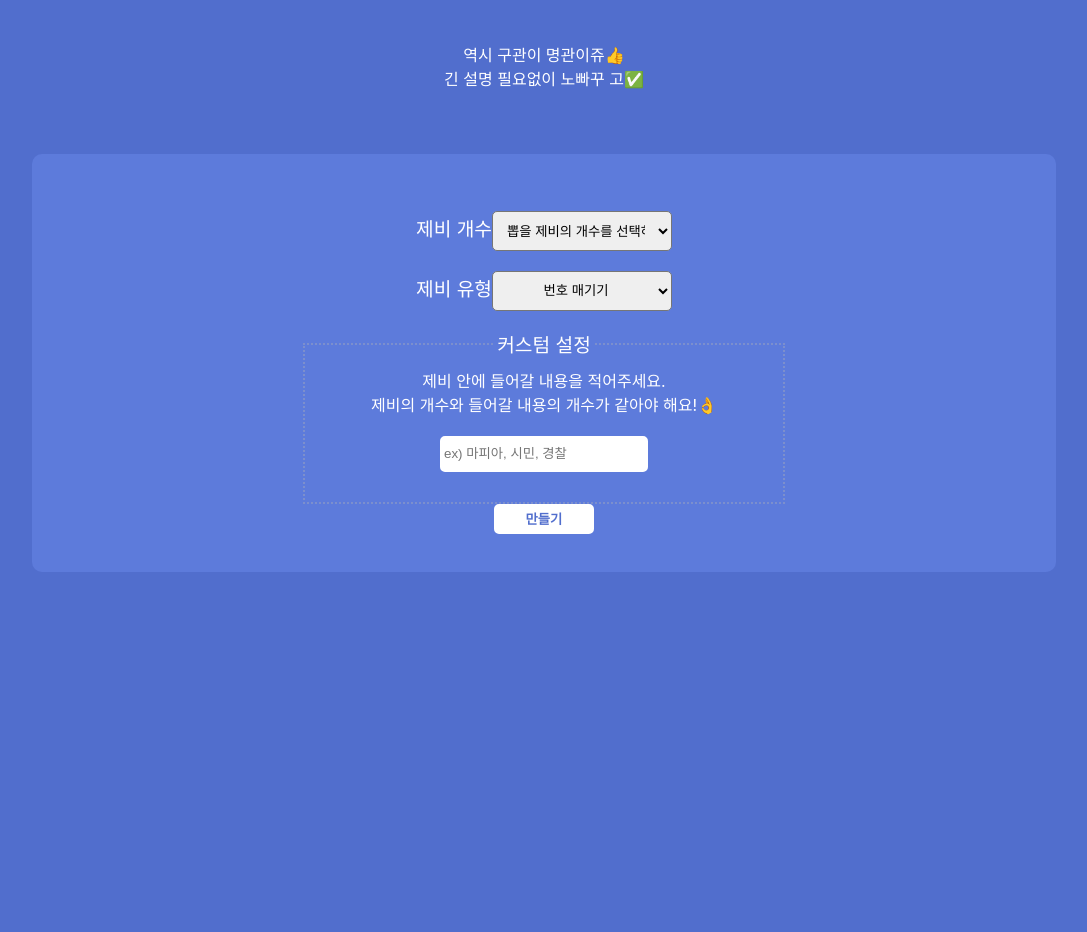
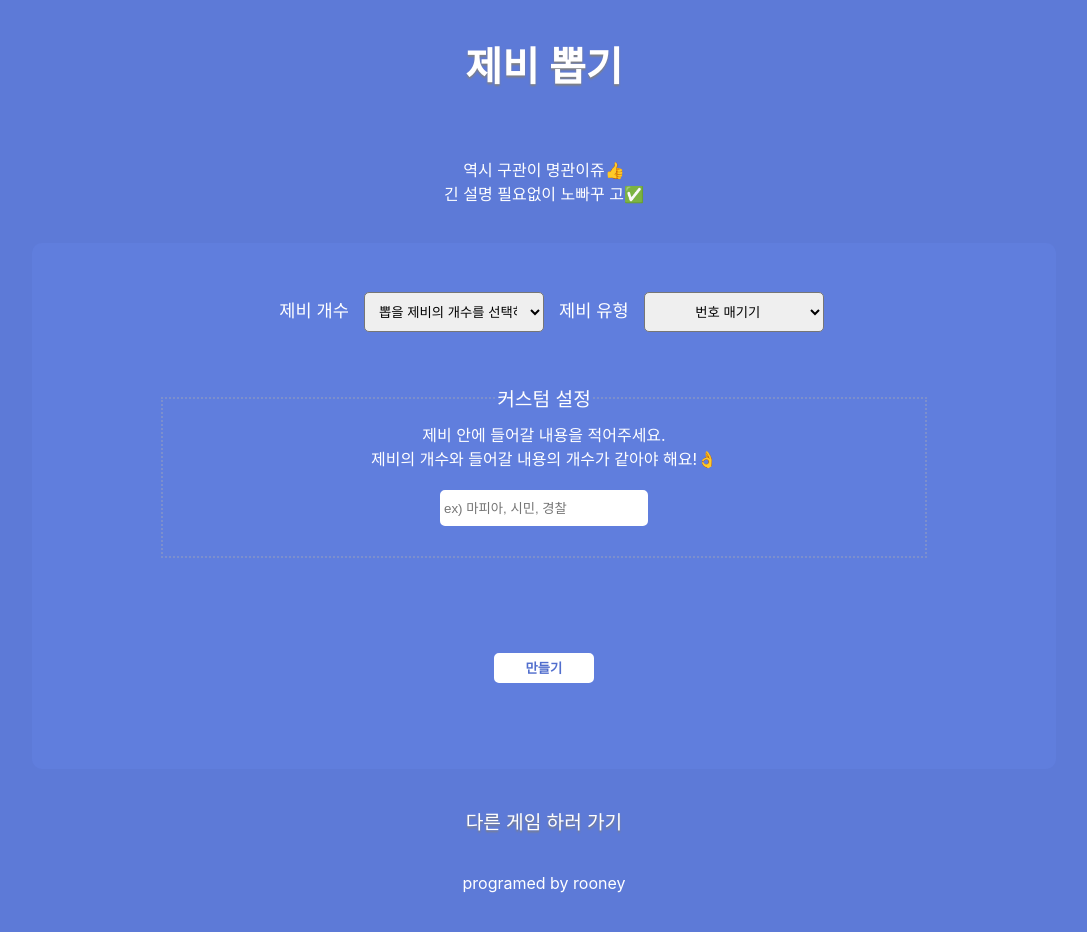
Before and after one commit to loveyrooney/momentum, a React (Create React App) app in the folder pickhelper/client/: page /jebi in a window 1280 px wide. Shown: the part 180-1112 px from the top of the page, without its empty margins (96-1183 px from the left). Before the commit the page ends 800 px from the top, so only its background shows below. Built offline with nearby package versions, Linux system fonts and the light colour scheme.

Commit message:
feat: 제비뽑기 완료, 룰렛 시작

```diff
--- a/pickhelper/client/package.json
+++ b/pickhelper/client/package.json
@@ -7,6 +7,7 @@
     "@testing-library/jest-dom": "^5.16.5",
     "@testing-library/react": "^13.4.0",
     "@testing-library/user-event": "^13.5.0",
+    "axios": "^1.2.5",
     "react": "^18.2.0",
     "react-dom": "^18.2.0",
     "react-redux": "^8.0.5",
--- a/pickhelper/client/src/components/Jebi.jsx
+++ b/pickhelper/client/src/components/Jebi.jsx
@@ -3,89 +3,94 @@ import { useSelector } from 'react-redux';
 import Header from './Header';
 import '../css/jebi.css';
 import { useRef } from 'react';
+import { useState } from 'react';
 
 const Jebi = () => {
     const headinfo = useSelector((state)=>state.admin.jebi);
     const countRef = useRef();
     const contentRef = useRef();
     const customRef = useRef();
+    const formRef = useRef();
+    const jebiboardRef = useRef();
     function count() {
-        let countarr = [];
+        let countArr = [];
         for (let i=2; i<21; i++) {
-            countarr.push(<option value={i}>{i}개</option>)
+            countArr.push(<option value={i}>{i}개</option>)
         }
-        return countarr;
+        return countArr;
     }
+
+    const [boardArr, setBoardArr] = useState([]);
     function jebimake() {
         let countVal = parseInt(countRef.current.value);
         let contentVal = contentRef.current.value;
         let customArr = customRef.current.value.split(',');
-        if(countVal == customArr.length && contentVal !== 'custom')
+        if(countVal === customArr.length && contentVal !== 'custom')
           alert('제비 유형이 커스텀이 아닙니다');
-        else if(customArr.length !== countVal && contentVal == 'custom')
+        else if(customArr.length !== countVal && contentVal === 'custom')
           alert('커스텀 설정이 정확하지 않습니다');
         else {
-            if(contentVal == 'number') {
-                let numArr = [];
+            if(contentVal === 'number') {
                 for (let k=1; k<countVal+1; k++) {
-                    numArr.push(k);
+                    boardArr.push(k);
                 }
-                numArr.sort(() => Math.random() - 0.5);
-                console.log(numArr);
-                jebiboard(numArr);
-            } else if(contentVal == 'king') {
-                let kingArr = [];
+                boardArr.sort(() => Math.random() - 0.5);
+                console.log("num:",boardArr);
+                let numArr = [...boardArr];
+                setBoardArr(numArr);
+            } else if(contentVal === 'king') {
                 for (let l=1; l<countVal; l++) {
-                    kingArr.push('국민');
+                    boardArr.push('국민');
                 }
-                kingArr.push('왕');
-                kingArr.sort(() => Math.random() - 0.5);
-                console.log('kingarr:',kingArr);
-                jebiboard(kingArr);
+                boardArr.push('왕');
+                boardArr.sort(() => Math.random() - 0.5);
+                let kingArr = [...boardArr];
+                setBoardArr(kingArr);
             } else {
-                console.log('customarr:',customArr);
                 customArr.sort(() => Math.random() - 0.5);
-                jebiboard(customArr);
+                setBoardArr(customArr.slice());
+            }
+            formRef.current.className = 'd-none';
+            jebiboardRef.current.className = 'jebiboard';
         }
     }
+    function reload() {
+        setBoardArr([]);
+        formRef.current.className = ''
+        jebiboardRef.current.className = 'd-none';
     }
-    function jebiboard(arr){
-        console.log('board',arr);
-        for(let m=0; m<arr.length; m++) {
-            <p onClick={result(this)}><span class="d-none">{m}</span></p>
-        }
-    }
-
     return (
-        <div>
+        <>
            <Header obj={headinfo}/>
-           <aside>
-                <form>
-                    <p class="select">제비 개수
+            <form ref={formRef}>
+                <span className="select">제비 개수</span>
                     <select name="count" ref={countRef}>
                         <option value="">뽑을 제비의 개수를 선택하세요</option>
                         {count()}
                     </select>
-                    </p>
-                    <p class="select">제비 유형
+                <span className="select">제비 유형</span>
                     <select name="content" ref={contentRef}>
                         <option value="">제비의 유형을 선택하세요</option>
                         <option value="number" selected>번호 매기기</option>
                         <option value="king">왕 뽑기</option>
                         <option value="custom">커스텀 설정</option>
                     </select>
-                    </p>
                 <fieldset>
                     <legend>커스텀 설정</legend>
                     <span>제비 안에 들어갈 내용을 적어주세요.</span><br/>
                     <span>제비의 개수와 들어갈 내용의 개수가 같아야 해요!👌</span><br/>
                     <input ref={customRef} type="text" name="custom" placeholder="ex) 마피아, 시민, 경찰"/>
                 </fieldset><br/>
-                    <button type="button" onClick={jebimake}>만들기</button>
+                <button className='jebibtn' type="button" onClick={jebimake}>만들기</button>
             </form>
-           </aside>
-
+            <div className='d-none' ref={jebiboardRef}>
+              {boardArr.length<1 ? "blank" : boardArr.map((el,index)=><p onClick={(e)=>{e.target.children[0].className = '';}} key={index}><span className="d-none">{el}</span></p>)}
+              <br/>
+              <button className='jebibtn' onClick={reload}>다시 하기</button>
             </div>
+            <h3><a href="/">다른 게임 하러 가기</a></h3>
+            <footer><p>programed by rooney</p></footer>
+        </>
     );
 };
 
--- a/pickhelper/client/src/components/Roulette.jsx
+++ b/pickhelper/client/src/components/Roulette.jsx
@@ -1,13 +1,50 @@
 import React from 'react';
+import { useState } from 'react';
+import { useRef } from 'react';
 import { useSelector } from 'react-redux';
 import Header from './Header';
 
 const Roulette = () => {
     const headinfo = useSelector((state)=>state.admin.roulette);
+    const pieCountRef = useRef();
+    const rouletteBoardRef = useRef();
+    const pieboardRef = useRef();
+    const [ countArr, setCountArr ] = useState([]);
+    function roulettemake() {
+        let piecount = parseInt(pieCountRef.current.value);
+        console.log(piecount);
+        if(piecount < 2 || piecount >8) {
+            alert('파이 개수를 다시 지정하세요');
+            pieCountRef.current.value='';
+        }
+        else {
+            rouletteBoardRef.current.className = `round ${piecount}`;
+            for (let i=1; i<piecount+1; i++) {
+                countArr.push(i);
+            }
+            console.log(countArr);
+            let countArr_copy = [...countArr];
+            setCountArr(countArr_copy);
+            pieboardRef.current.className = 'pieboard';
+        }
+    }
     return (
-        <div>
+        <>
             <Header obj={headinfo}/>
-        </div>
+            <div className='pieset'>파이 개수
+                <input ref={pieCountRef} type="number" name="piecount" min="2" max="8" placeholder="2~8개 까지 가능해요!"/>
+                <button type="button" onClick={roulettemake}>만들기</button>
+            </div>
+            <div ref={pieboardRef} className='pieboard d-none'>
+                <div ref={rouletteBoardRef} className='round'>
+                    {countArr.map((index)=><input key={index} type="text"/>)}
+                </div>
+                <button type="button">돌리기!</button>
+                <button type="button">다시하기</button>
+            </div>
+            <h3><a href="/">다른 게임 하러 가기</a></h3>
+            <footer><p>programed by rooney</p></footer>
+        </>
     );
 };
 
--- a/pickhelper/client/src/css/index.css
+++ b/pickhelper/client/src/css/index.css
@@ -1,8 +1,8 @@
-body { margin: 0; text-align: center; background-color: rgb(81, 110, 205); color:white;}
-h1 {margin:5% 5% 3% 5%; font-size: 2.5rem; text-shadow: 0px 2px 2px grey;}
-header {position: relative; margin: 0; width: 100%; height: 30%;}
+body { margin: 0; text-align: center; background-color: rgb(93, 122, 215); color:white;}
+h1 {margin:5% 5% 3% 5%; font-size: 2.5rem; font-weight:600; text-shadow: 0px 2px 2px grey;}
+header {position: relative; margin: 10% 0 0 0; width: 100%; height: 30%;}
 article {position: relative; margin: 0; width: 100%; height: 500px;}
-footer {position: relative; margin: 0; width: 100%; height: 50px;}
+footer {position: relative; margin: 0 0 10% 0; width: 100%; height: 50px;}
 
 .subtitle { font-size: 1rem; }
 #subtitle {padding: 0 3% 3% 3%;}
@@ -10,16 +10,16 @@ footer {position: relative; margin: 0; width: 100%; height: 50px;}
 .gamecontainer { position: absolute; left: 10%; top:5%;
                  width: 80%; height: 80%; }
 .gamebox { display: inline-block; margin: 3%; position: absolute;
-           line-height: 1000%; font-weight: bold; font-size: 1rem;
+           line-height: 850%; font-weight: 500; font-size: 1.1em;
            color:rgb(66, 66, 66); text-shadow: 0px 2px 2px white;
            width: 46%; height: 38%; border-radius: 10px;}
-.gamebox:hover {font-size: 1.5rem; font-weight: 0; line-height: 700%; cursor:pointer;
-                color: white; text-shadow: 0px 2px 2px grey; background-color:rgb(81, 110, 205);}
-.jebi { left:0; background-color: bisque;}
-.roulette { left: 47%; background-color: aquamarine;}
-.dungle { left: 0; top: 40%; background-color: rgb(255, 152, 243);}
-.tournament { left: 47%; top: 40%; background-color: rgb(250, 255, 161);}
-.btn { position: absolute; left:10%; top: 95%; width: 80%; height: 10%; }
+.gamebox:hover {font-size: 1.5rem; font-weight: 500; line-height: 700%; cursor:pointer;
+                color: white; text-shadow: 0px 2px 2px grey; background-color:rgb(93, 122, 215);}
+.jebi { left:0; background-color:rgb(157, 254, 221);}
+.roulette { left: 47%; background-color:rgb(253, 249, 172);}
+.dungle { left: 0; top: 39%; background-color: rgb(255, 199, 227);}
+.tournament { left: 47%; top: 39%; background-color: rgb(193, 251, 166);}
+.btn { position: absolute; left:10%; top: 90%; width: 80%; height: 10%; }
 
-a {text-decoration:none; color: white; font-size: 1.2rem; font-weight:bold; text-shadow: 0px 2px 2px grey;}
-a:hover {font-size: 1.5rem; cursor:pointer;}
+a {text-decoration:none; color: white; font-size: 1.2rem; font-weight:500; text-shadow: 0px 2px 2px grey;}
+a:hover {color:rgb(66, 66, 66); cursor:pointer;}
--- a/pickhelper/client/src/css/jebi.css
+++ b/pickhelper/client/src/css/jebi.css
@@ -1,12 +1,12 @@
-body { margin: 0; text-align: center; background-color: rgb(81, 110, 205); color:white;}
-header {position: relative; margin: 0; width: 100%; height: 30%;}
-h1 {margin:3%; font-size: 2.5rem; text-shadow: 0px 2px 2px grey;}
+/* body { margin: 0; text-align: center; background-color: rgb(81, 110, 205); color:white;}
+header {position: relative; margin: 10% 0 0 0; width: 100%; height: 30%;}
+h1 {margin:3%; font-size: 2.5rem; text-shadow: 0px 2px 2px grey;} */
 h3 {margin: 3%;}
-a {text-decoration: none; color:white; text-shadow: 0px 2px 2px grey; cursor: pointer;}
+/* a {text-decoration: none; color:white; text-shadow: 0px 2px 2px grey; cursor: pointer;}
 a:hover { font-size: 1.5rem; font-weight: bold;}
-aside { padding: 2% 0 2% 0; }
-article { position: absolute; width: 100%; height: auto;}
-footer {margin-top: 10%; width: 100%; height: auto; }
+aside { padding: 2% 0 2% 0; } */
+/* article { position: absolute; width: 100%; height: auto;} */
+/* footer {margin-top: 10%; width: 100%; height: auto; } */
 
 .d-none {display: none;}
 
@@ -17,16 +17,15 @@ footer {margin-top: 10%; width: 100%; height: auto; }
             display: flex; flex-flow:row wrap; justify-content: space-around; align-items: stretch;}
 .jebiboard > p { width: 20%; margin:2%; height: 60px; background-color: rgb(53, 52, 50);
                 line-height: 60px; border-radius: 5px;}
-.jebiboard > p:hover {background-color: rgba(150, 150, 156, 0.788);}
+.jebiboard > p:hover {background-color: rgb(67, 68, 70);}
 
-form { padding: 3%; margin:0 10% 0 10%; background-color:rgba(97, 127, 224, 0.765); border-radius: 10px;}
-.select > select {  height: 40px; width: 180px; border-radius: 5px; line-height: 10px; text-align: center;
-                    padding: 10px 10px 10px 10px;}
-.select { font-size: 1.2rem; }
+form {padding: 3%; margin:0 10% 0 10%; background-color:rgba(97, 127, 224, 0.765); border-radius: 10px;}
+select {  height: 40px; width: 180px; border-radius: 5px; line-height: 10px; text-align: center;
+          padding: 10px; white-space: nomal;}
+.select { display:inline-block; font-size: 1.1rem; margin:15px;}
 fieldset > input {width: 200px; height: 30px; margin-top: 20px; border-radius: 5px; border-color: white; border-style: solid;}
-fieldset { display: inline-block; width: 50%; margin: 0; padding: 10px 2px 30px 2px;
+fieldset { display: inline-block; width: 80%; margin: 5% 0 5% 0; padding: 10px 2px 30px 2px;
            border-style:dotted; border-color: rgb(124, 143, 205);}
 fieldset > legend {font-size: 1.2rem;}
-form > button { width: 100px; height: 30px; border-radius: 5px; border-color: white; background-color: white;
-                font-weight: bold; color: rgb(81, 110, 205); border-style: solid;}
-form > button:hover {width: 120px; height: 50px; font-size: 1.2rem; cursor: pointer; }
+.jebibtn {margin: 5%; width: 100px; height: 30px; border-radius: 5px; border-color: white; background-color: white;
+       font-weight: bold; color: rgb(81, 110, 205); border-style: solid; cursor: pointer;}
--- a/pickhelper/client/src/css/roulette.css
+++ b/pickhelper/client/src/css/roulette.css
@@ -1,11 +1,11 @@
-body { margin: 0; text-align: center; background-color: rgb(81, 110, 205); color:white;}
+/* body { margin: 0; text-align: center; background-color: rgb(81, 110, 205); color:white;}
 header {position: relative; margin: 0; width: 100%; height: 30%;}
-h1 {margin:3%; font-size: 2.5rem; text-shadow: 0px 2px 2px grey;}
+h1 {margin:3%; font-size: 2.5rem; text-shadow: 0px 2px 2px grey;} */
 h3 {margin: 3%;}
-a {text-decoration: none; color:white; text-shadow: 0px 2px 2px grey; cursor: pointer;}
-a:hover { font-size: 1.5rem; font-weight: bold;}
+/* a {text-decoration: none; color:white; text-shadow: 0px 2px 2px grey; cursor: pointer;}
+a:hover { font-size: 1.5rem; font-weight: bold;} */
 
-article { padding:3%; height: 2000px; background-color: bisque;}
+/* article { padding:3%; height: 2000px; background-color: bisque;} */
 
 .round {display: inline-block; width: 300px; height: 300px; border-radius: 50%; z-index: 1;}
 .two { background-image: linear-gradient(red 50% 50% ,blue 50% 50%);}
```
Also changed, not shown: pickhelper/client/src/store/admin.js (+6 -6 lines). Lines whose indentation alone changed are shown as unchanged.
